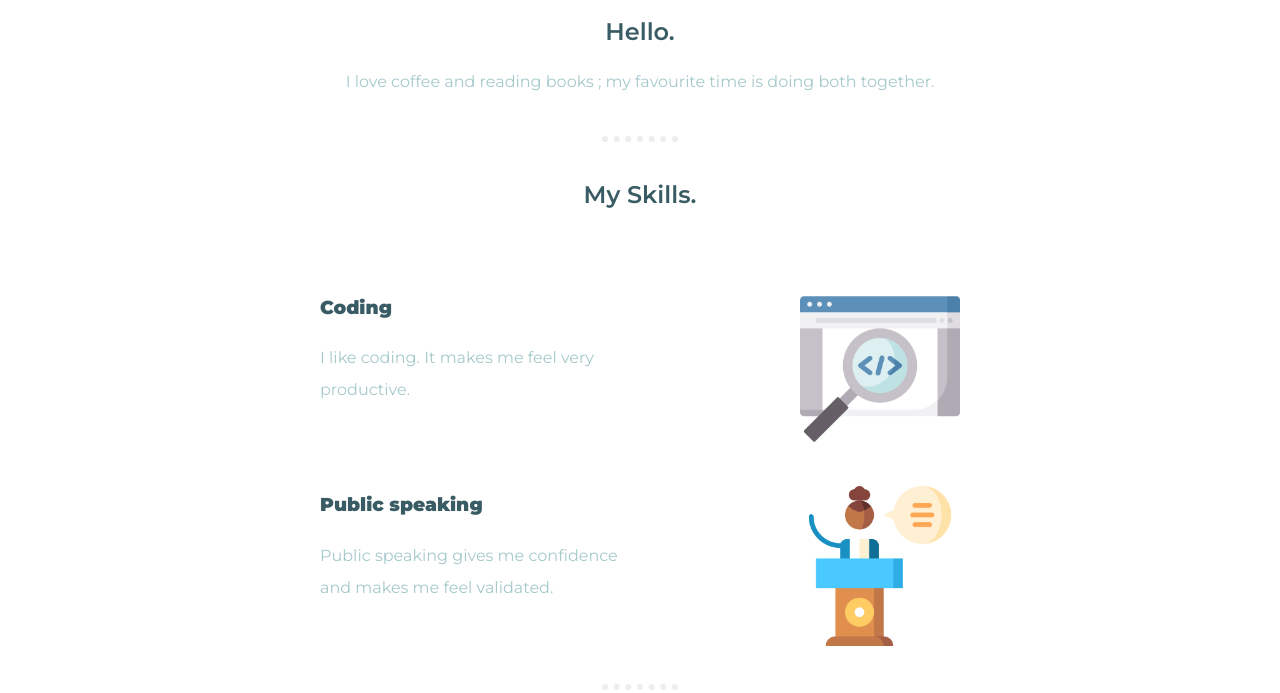
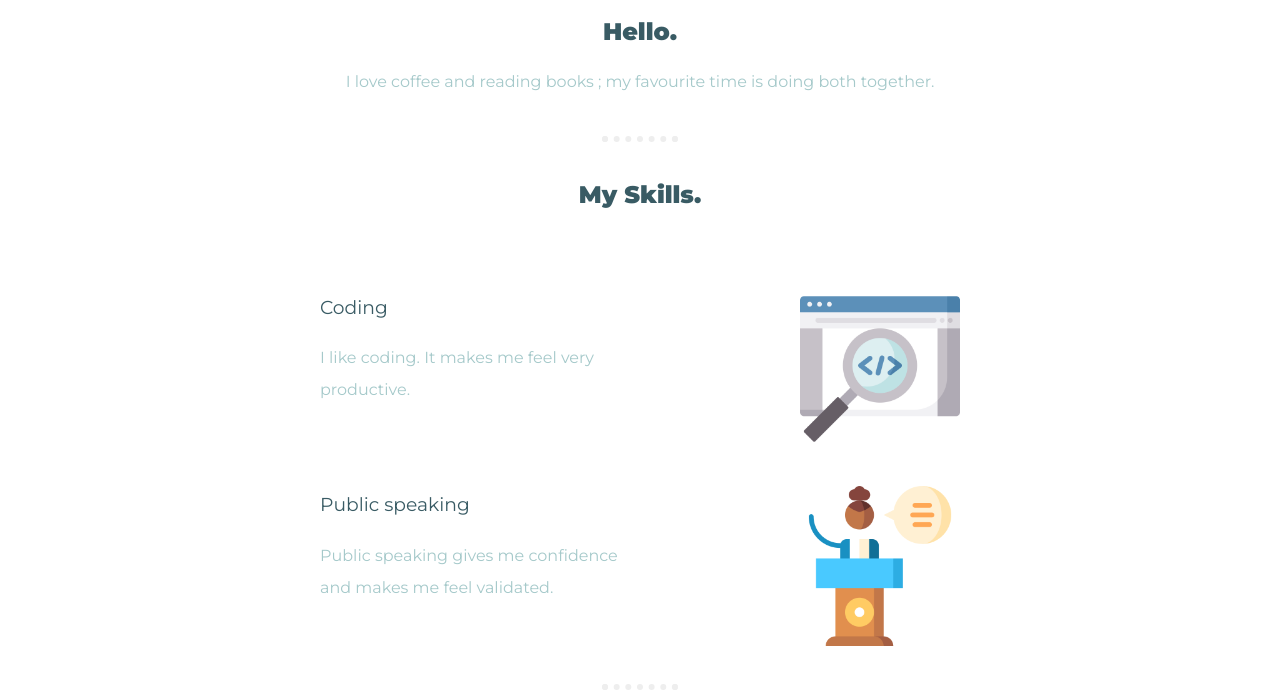
Before and after one commit to ayunarang/friendly-cat, a plain HTML site: page index.html in a window 1280 px wide. Shown: the part 829-1522 px from the top of the page. Drawn offline with Linux system fonts and the light colour scheme.

Commit message:
Update styles.css

```diff
--- a/styles.css
+++ b/styles.css
@@ -39,12 +39,13 @@ h1{
 h2{
     color: #395B64;
     text-align: center;
-    font-weight: 600;
+    font-weight: bold;
 
 }
 h3{
     color: #395B64;
     margin: auto;
+    font-weight: 400;
 }
 body{
     margin: 0% ;
```
